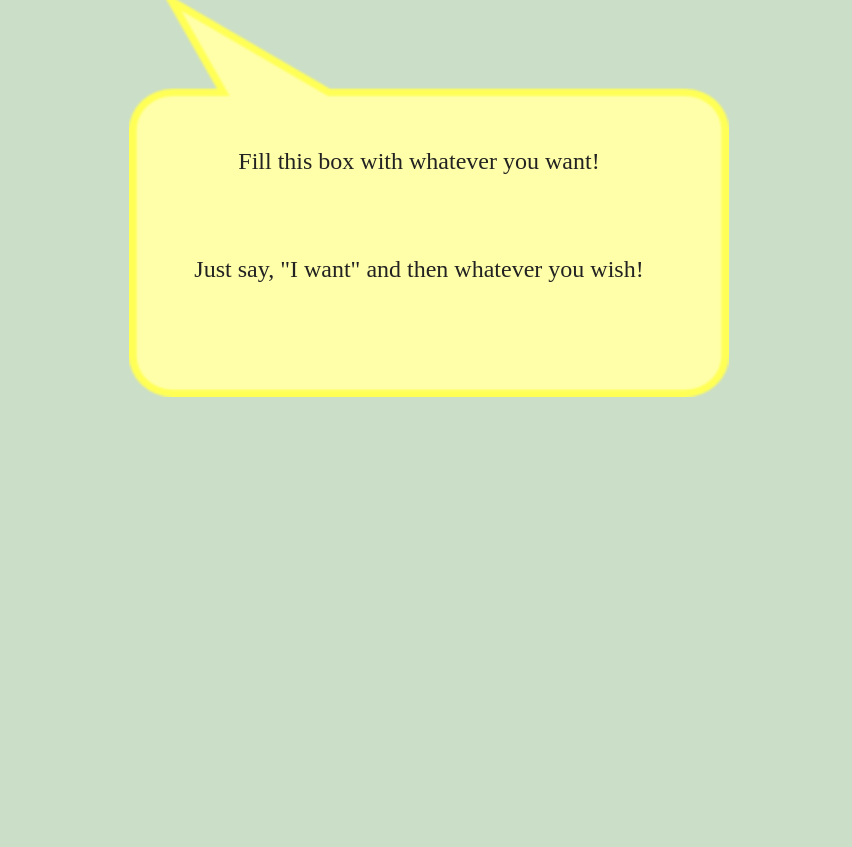
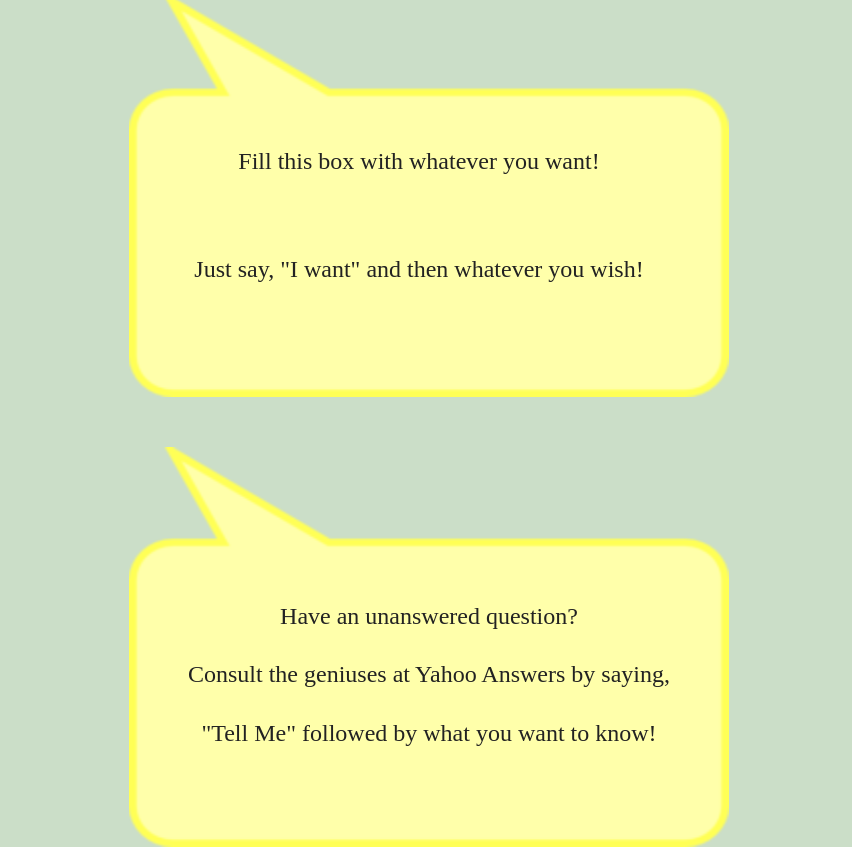
Before and after one commit to therealbenjamin/speech-commands, a plain HTML site: page public/index.html in a window 1280 px wide. Shown: the part 221-1068 px from the top of the page, without its empty margins (211-1063 px from the left). Before the commit the page ends 800 px from the top, so only its background shows below. Drawn offline with Linux system fonts and the light colour scheme; a web font is replaced by a local one.

Commit message:
Finished yahoo answer functionality

```diff
--- a/public/css/app.css
+++ b/public/css/app.css
@@ -40,3 +40,22 @@ body {
   font-family: Gafata;
   background-repeat: no-repeat;
 }
+
+.lower-div {
+  margin-top: 50px;
+}
+
+.answer-div > p {
+  font-size: 24px;
+  text-align: center;
+  font-family: Gafata;
+  background-repeat: no-repeat;
+}
+
+.answer-div {
+  float: left;
+  margin-top: 150px;
+  width: 600px;
+  max-height: 200px;
+  overflow: scroll;
+}
--- a/public/index.html
+++ b/public/index.html
@@ -1 +1 @@
-<head><title>Voice Command Fun!</title><meta charset="utf-8"/><meta name="viewport" content="width=device-width"/><link rel="stylesheet" type="text/css" href="http://fonts.googleapis.com/css?family=Gafata"/><link rel="stylesheet" type="text/css" href="css/normalize.css"/><link rel="stylesheet" type="text/css" href="css/foundation.min.css"/><link rel="stylesheet" type="text/css" href="css/app.css"/><script src="js/jquery-1.10.2.js"></script><script src="js/annyang.js"></script><script src="js/app.js"></script></head><body><div class="row"><div class="small-12 columns"><div class="title"><p>Speak Up!</p><p>Let your voice do all the work!</p></div></div></div><div class="row"><div class="small-12 columns"><div class="background-div"><div class="image-div"><p>Fill this box with whatever you want!</p><p>Just say, "I want" and then whatever you wish!</p></div></div></div></div></body>
+<head><title>Voice Command Fun!</title><meta charset="utf-8"/><meta name="viewport" content="width=device-width"/><link rel="stylesheet" type="text/css" href="http://fonts.googleapis.com/css?family=Gafata"/><link rel="stylesheet" type="text/css" href="css/normalize.css"/><link rel="stylesheet" type="text/css" href="css/foundation.min.css"/><link rel="stylesheet" type="text/css" href="css/app.css"/><script src="js/jquery-1.10.2.js"></script><script src="js/annyang.js"></script><script src="js/app.js"></script></head><body><div class="row"><div class="small-12 columns"><div class="title"><p>Speak Up!</p><p>Let your voice do all the work!</p></div></div></div><div class="row"><div class="small-12 columns"><div class="background-div"><div class="image-div"><p>Fill this box with whatever you want!</p><p>Just say, "I want" and then whatever you wish!</p></div></div></div></div><div class="row"><div class="small-12 columns"><div class="background-div lower-div"><div class="answer-div"><p>Have an unanswered question?</p><p>Consult the geniuses at Yahoo Answers by saying,</p><p>"Tell Me" followed by what you want to know!</p></div></div></div></div></body>
--- a/public/js/app.js
+++ b/public/js/app.js
@@ -32,3 +32,16 @@ function displayImage(data) {
 var commands = {
   'I want *desires': searchFlickr
 }
+
+function searchYahooAnswers(query){
+  query = query.replace(/ /g, "%20")
+  var url = "http://query.yahooapis.com/v1/public/yql?q=select%20*%20from%20answers.search%20where%20query%3D%22" + query + "%22%20and%20type%3D%22resolved%22&format=json&diagnostics=true&callback="
+  $.getJSON(url, displayAnswer)
+}
+
+function displayAnswer(response){
+  var answer = response.query.results.Question[0].ChosenAnswer
+  $('.answer-div').empty()
+  var $paragraph = $('<p>').text(answer)
+  $('.answer-div').append($paragraph)
+}
```
Also changed, not shown: 1 other file.
